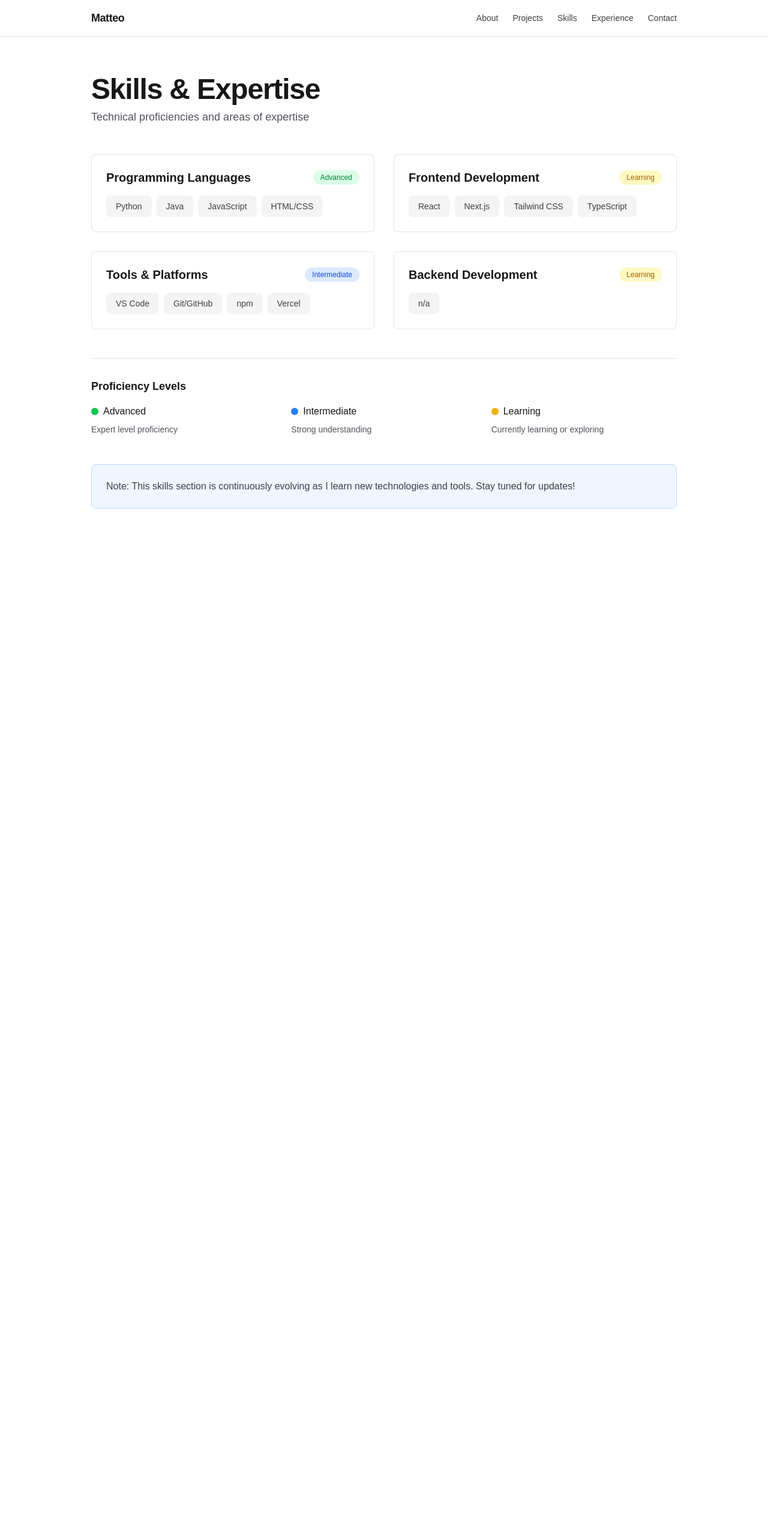
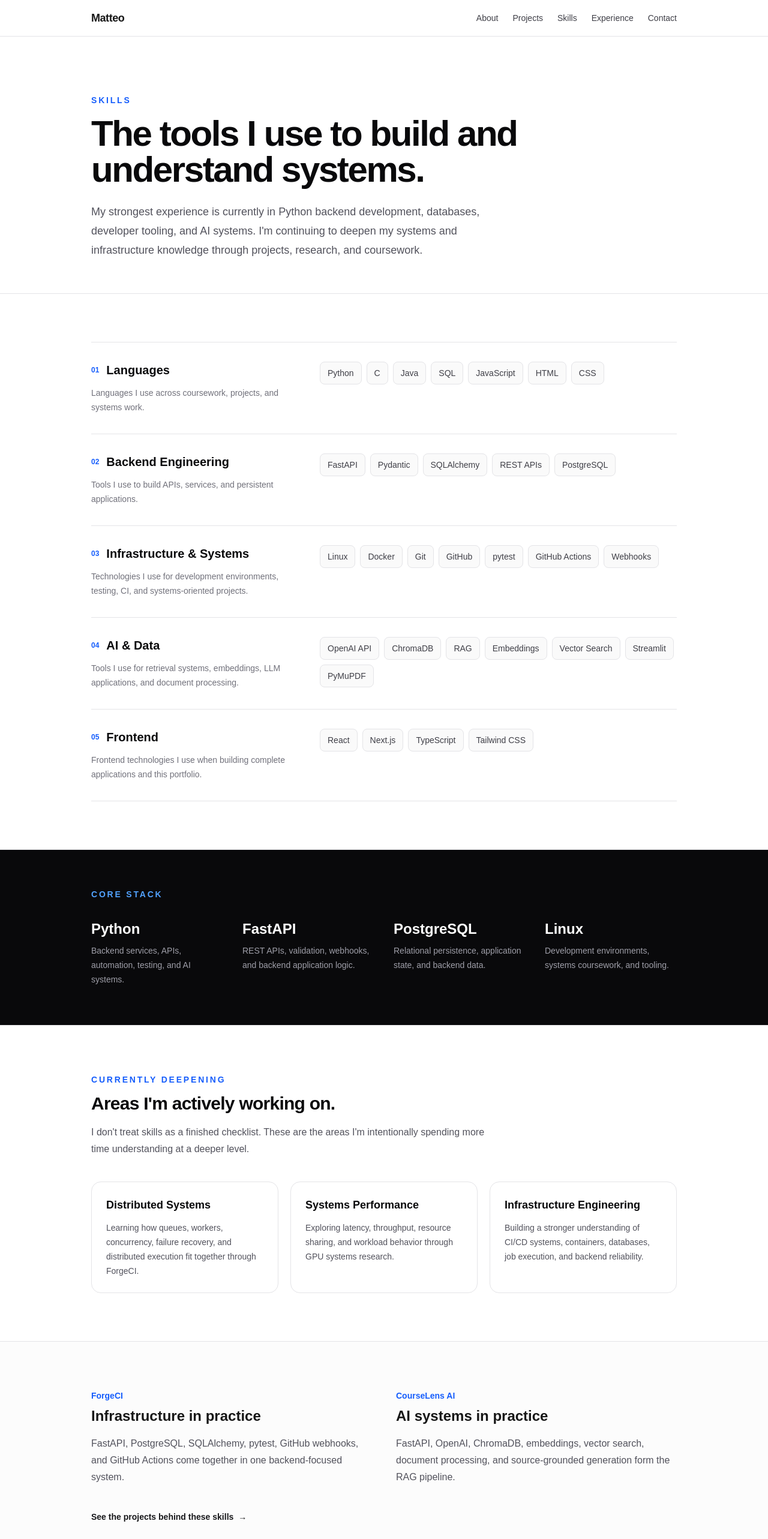
Before and after one commit to facchinimat/matteo-portfolio, a Next.js app: page /skills in a window 1280 px wide. Shown: the top 2566 px of the page at 60% size. Before the commit the page ends 912 px from the top, so only its background shows below. Built offline with nearby package versions, Linux system fonts and the light colour scheme.

Commit message:
Redesign portfolio skills page

```diff
--- a/src/app/skills/page.tsx
+++ b/src/app/skills/page.tsx
@@ -1,73 +1,141 @@
-export default function SkillsPage() {
-  // Function to get color classes based on proficiency level
-  const getLevelColor = (level: string) => {
-    switch (level) {
-      case "Advanced":
-        return "bg-green-100 dark:bg-green-900/30 text-green-700 dark:text-green-300";
-      case "Intermediate":
-        return "bg-blue-100 dark:bg-blue-900/30 text-blue-700 dark:text-blue-300";
-      case "Learning":
-        return "bg-yellow-100 dark:bg-yellow-900/30 text-yellow-700 dark:text-yellow-300";
-      default:
-        return "bg-blue-100 dark:bg-blue-900/30 text-blue-700 dark:text-blue-300";
-    }
-  };
-
-  const skillsData = [
+const skillGroups = [
   {
-      category: "Programming Languages",
-      skills: ["Python", "Java", "JavaScript", "HTML/CSS"],
-      level: "Advanced"
+    title: "Languages",
+    description: "Languages I use across coursework, projects, and systems work.",
+    skills: [
+      "Python",
+      "C",
+      "Java",
+      "SQL",
+      "JavaScript",
+      "HTML",
+      "CSS",
+    ],
   },
   {
-      category: "Frontend Development",
-      skills: ["React", "Next.js", "Tailwind CSS", "TypeScript"],
-      level: "Learning"
+    title: "Backend Engineering",
+    description: "Tools I use to build APIs, services, and persistent applications.",
+    skills: [
+      "FastAPI",
+      "Pydantic",
+      "SQLAlchemy",
+      "REST APIs",
+      "PostgreSQL",
+    ],
   },
   {
-      category: "Tools & Platforms",
-      skills: ["VS Code", "Git/GitHub", "npm", "Vercel"],
-      level: "Intermediate"
+    title: "Infrastructure & Systems",
+    description:
+      "Technologies I use for development environments, testing, CI, and systems-oriented projects.",
+    skills: [
+      "Linux",
+      "Docker",
+      "Git",
+      "GitHub",
+      "pytest",
+      "GitHub Actions",
+      "Webhooks",
+    ],
   },
   {
-      category: "Backend Development",
-      skills: ["n/a"],
-      level: "Learning"
-    }
+    title: "AI & Data",
+    description:
+      "Tools I use for retrieval systems, embeddings, LLM applications, and document processing.",
+    skills: [
+      "OpenAI API",
+      "ChromaDB",
+      "RAG",
+      "Embeddings",
+      "Vector Search",
+      "Streamlit",
+      "PyMuPDF",
+    ],
+  },
+  {
+    title: "Frontend",
+    description:
+      "Frontend technologies I use when building complete applications and this portfolio.",
+    skills: [
+      "React",
+      "Next.js",
+      "TypeScript",
+      "Tailwind CSS",
+    ],
+  },
 ];
 
+const currentlyDeepening = [
+  {
+    title: "Distributed Systems",
+    text: "Learning how queues, workers, concurrency, failure recovery, and distributed execution fit together through ForgeCI.",
+  },
+  {
+    title: "Systems Performance",
+    text: "Exploring latency, throughput, resource sharing, and workload behavior through GPU systems research.",
+  },
+  {
+    title: "Infrastructure Engineering",
+    text: "Building a stronger understanding of CI/CD systems, containers, databases, job execution, and backend reliability.",
+  },
+];
+
+export default function SkillsPage() {
   return (
-    <main className="mx-auto max-w-5xl px-6 py-16">
-      <div className="space-y-12">
-        {/* Header */}
+    <main>
+      {/* =========================================================
+          HEADER
+      ========================================================= */}
+      <section className="mx-auto max-w-5xl px-6 pb-14 pt-20 sm:pt-24">
+        <p className="text-sm font-semibold uppercase tracking-[0.2em] text-blue-600 dark:text-blue-400">
+          Skills
+        </p>
+
+        <h1 className="mt-4 max-w-3xl text-5xl font-bold tracking-[-0.04em] text-zinc-950 dark:text-white sm:text-6xl">
+          The tools I use to build and understand systems.
+        </h1>
+
+        <p className="mt-6 max-w-2xl text-lg leading-8 text-zinc-600 dark:text-zinc-400">
+          My strongest experience is currently in Python backend development,
+          databases, developer tooling, and AI systems. I&apos;m continuing to
+          deepen my systems and infrastructure knowledge through projects,
+          research, and coursework.
+        </p>
+      </section>
+
+      {/* =========================================================
+          SKILL GROUPS
+      ========================================================= */}
+      <section className="border-t border-zinc-200 dark:border-zinc-800">
+        <div className="mx-auto max-w-5xl px-6 py-20">
+          <div className="divide-y divide-zinc-200 border-y border-zinc-200 dark:divide-zinc-800 dark:border-zinc-800">
+            {skillGroups.map((group, index) => (
+              <div
+                key={group.title}
+                className="grid gap-6 py-8 md:grid-cols-[0.75fr_1.25fr]"
+              >
+                {/* LEFT */}
                 <div>
-          <h1 className="text-5xl font-bold tracking-tight">Skills & Expertise</h1>
-          <p className="mt-2 text-lg text-zinc-600 dark:text-zinc-400">Technical proficiencies and areas of expertise</p>
+                  <div className="flex items-center gap-3">
+                    <span className="text-xs font-semibold text-blue-600 dark:text-blue-400">
+                      {String(index + 1).padStart(2, "0")}
+                    </span>
+
+                    <h2 className="text-xl font-bold text-zinc-950 dark:text-white">
+                      {group.title}
+                    </h2>
                   </div>
 
-        {/* Skills Grid */}
-        <div className="grid grid-cols-1 md:grid-cols-2 gap-8">
-          {skillsData.map((skillGroup, idx) => (
-            <div
-              key={idx}
-              className="border border-zinc-200 dark:border-zinc-800 rounded-lg p-6 hover:border-zinc-400 dark:hover:border-zinc-600 transition-colors"
-            >
-              {/* Category Title & Level */}
-              <div className="flex items-center justify-between mb-4">
-                <h2 className="text-xl font-semibold text-zinc-900 dark:text-white">
-                  {skillGroup.category}
-                </h2>
-                <span className={`text-xs font-medium px-3 py-1 rounded-full ${getLevelColor(skillGroup.level)}`}>
-                  {skillGroup.level}
-                </span>
+                  <p className="mt-3 max-w-sm text-sm leading-6 text-zinc-500">
+                    {group.description}
+                  </p>
                 </div>
 
-              {/* Individual Skills */}
-              <div className="flex flex-wrap gap-2">
-                {skillGroup.skills.map((skill, i) => (
+                {/* RIGHT */}
+                <div className="flex flex-wrap content-start gap-2">
+                  {group.skills.map((skill) => (
                     <span
-                    key={i}
-                    className="inline-block px-4 py-2 rounded-lg bg-zinc-100 dark:bg-zinc-900 text-zinc-700 dark:text-zinc-300 text-sm font-medium hover:bg-blue-100 dark:hover:bg-blue-900/30 transition-colors"
+                      key={skill}
+                      className="rounded-lg border border-zinc-200 bg-zinc-50 px-3 py-2 text-sm font-medium text-zinc-700 transition hover:border-blue-300 hover:bg-blue-50 hover:text-blue-700 dark:border-zinc-800 dark:bg-zinc-950 dark:text-zinc-300 dark:hover:border-blue-800 dark:hover:bg-blue-950/30 dark:hover:text-blue-300"
                     >
                       {skill}
                     </span>
@@ -76,42 +144,151 @@ export default function SkillsPage() {
               </div>
             ))}
           </div>
+        </div>
+      </section>
 
-        {/* Proficiency Legend */}
-        <div className="border-t border-zinc-200 dark:border-zinc-800 pt-8">
-          <h3 className="text-lg font-semibold mb-4">Proficiency Levels</h3>
-          <div className="grid grid-cols-1 md:grid-cols-3 gap-6">
-            <div className="space-y-2">
-              <div className="flex items-center gap-2">
-                <div className="w-3 h-3 rounded-full bg-green-500"></div>
-                <span className="font-medium">Advanced</span>
+      {/* =========================================================
+          CORE STACK
+      ========================================================= */}
+      <section className="border-y border-zinc-200 bg-zinc-950 text-white dark:border-zinc-800">
+        <div className="mx-auto max-w-5xl px-6 py-16">
+          <p className="text-sm font-semibold uppercase tracking-[0.2em] text-blue-400">
+            Core Stack
+          </p>
+
+          <div className="mt-8 grid gap-8 sm:grid-cols-2 lg:grid-cols-4">
+            <div>
+              <p className="text-2xl font-bold">
+                Python
+              </p>
+
+              <p className="mt-2 text-sm leading-6 text-zinc-400">
+                Backend services, APIs, automation, testing, and AI systems.
+              </p>
             </div>
-              <p className="text-sm text-zinc-600 dark:text-zinc-400">Expert level proficiency</p>
+
+            <div>
+              <p className="text-2xl font-bold">
+                FastAPI
+              </p>
+
+              <p className="mt-2 text-sm leading-6 text-zinc-400">
+                REST APIs, validation, webhooks, and backend application logic.
+              </p>
             </div>
-            <div className="space-y-2">
-              <div className="flex items-center gap-2">
-                <div className="w-3 h-3 rounded-full bg-blue-500"></div>
-                <span className="font-medium">Intermediate</span>
+
+            <div>
+              <p className="text-2xl font-bold">
+                PostgreSQL
+              </p>
+
+              <p className="mt-2 text-sm leading-6 text-zinc-400">
+                Relational persistence, application state, and backend data.
+              </p>
             </div>
-              <p className="text-sm text-zinc-600 dark:text-zinc-400">Strong understanding</p>
-            </div>
-            <div className="space-y-2">
-              <div className="flex items-center gap-2">
-                <div className="w-3 h-3 rounded-full bg-yellow-500"></div>
-                <span className="font-medium">Learning</span>
-              </div>
-              <p className="text-sm text-zinc-600 dark:text-zinc-400">Currently learning or exploring</p>
+
+            <div>
+              <p className="text-2xl font-bold">
+                Linux
+              </p>
+
+              <p className="mt-2 text-sm leading-6 text-zinc-400">
+                Development environments, systems coursework, and tooling.
+              </p>
             </div>
           </div>
         </div>
+      </section>
 
-        {/* Additional Info */}
-        <div className="bg-blue-50 dark:bg-blue-950/20 border border-blue-200 dark:border-blue-900/30 rounded-lg p-6">
-          <h3 className="text-zinc-700 dark:text-zinc-300">
-            Note: This skills section is continuously evolving as I learn new technologies and tools. Stay tuned for updates!
+      {/* =========================================================
+          CURRENTLY DEEPENING
+      ========================================================= */}
+      <section className="mx-auto max-w-5xl px-6 py-20">
+        <div className="max-w-2xl">
+          <p className="text-sm font-semibold uppercase tracking-[0.2em] text-blue-600 dark:text-blue-400">
+            Currently Deepening
+          </p>
+
+          <h2 className="mt-3 text-3xl font-bold tracking-tight text-zinc-950 dark:text-white">
+            Areas I&apos;m actively working on.
+          </h2>
+
+          <p className="mt-4 leading-7 text-zinc-600 dark:text-zinc-400">
+            I don&apos;t treat skills as a finished checklist. These are the
+            areas I&apos;m intentionally spending more time understanding at a
+            deeper level.
+          </p>
+        </div>
+
+        <div className="mt-10 grid gap-5 md:grid-cols-3">
+          {currentlyDeepening.map((item) => (
+            <div
+              key={item.title}
+              className="rounded-2xl border border-zinc-200 p-6 dark:border-zinc-800"
+            >
+              <h3 className="text-lg font-bold text-zinc-950 dark:text-white">
+                {item.title}
               </h3>
+
+              <p className="mt-3 text-sm leading-6 text-zinc-600 dark:text-zinc-400">
+                {item.text}
+              </p>
+            </div>
+          ))}
+        </div>
+      </section>
+
+      {/* =========================================================
+          CONNECTION TO PROJECTS
+      ========================================================= */}
+      <section className="border-t border-zinc-200 bg-zinc-50/60 dark:border-zinc-800 dark:bg-zinc-950/40">
+        <div className="mx-auto max-w-5xl px-6 py-20">
+          <div className="grid gap-10 md:grid-cols-2">
+            {/* FORGECI */}
+            <div>
+              <p className="text-sm font-semibold text-blue-600 dark:text-blue-400">
+                ForgeCI
+              </p>
+
+              <h3 className="mt-2 text-2xl font-bold">
+                Infrastructure in practice
+              </h3>
+
+              <p className="mt-4 leading-7 text-zinc-600 dark:text-zinc-400">
+                FastAPI, PostgreSQL, SQLAlchemy, pytest, GitHub webhooks, and
+                GitHub Actions come together in one backend-focused system.
+              </p>
+            </div>
+
+            {/* COURSELENS */}
+            <div>
+              <p className="text-sm font-semibold text-blue-600 dark:text-blue-400">
+                CourseLens AI
+              </p>
+
+              <h3 className="mt-2 text-2xl font-bold">
+                AI systems in practice
+              </h3>
+
+              <p className="mt-4 leading-7 text-zinc-600 dark:text-zinc-400">
+                FastAPI, OpenAI, ChromaDB, embeddings, vector search, document
+                processing, and source-grounded generation form the RAG
+                pipeline.
+              </p>
             </div>
           </div>
+
+          <div className="mt-10">
+            <a
+              href="/projects"
+              className="inline-flex items-center gap-2 text-sm font-semibold text-zinc-900 transition hover:text-blue-600 dark:text-white dark:hover:text-blue-400"
+            >
+              See the projects behind these skills
+              <span>→</span>
+            </a>
+          </div>
+        </div>
+      </section>
     </main>
   );
 }
```
Lines whose indentation alone changed are shown as unchanged.
